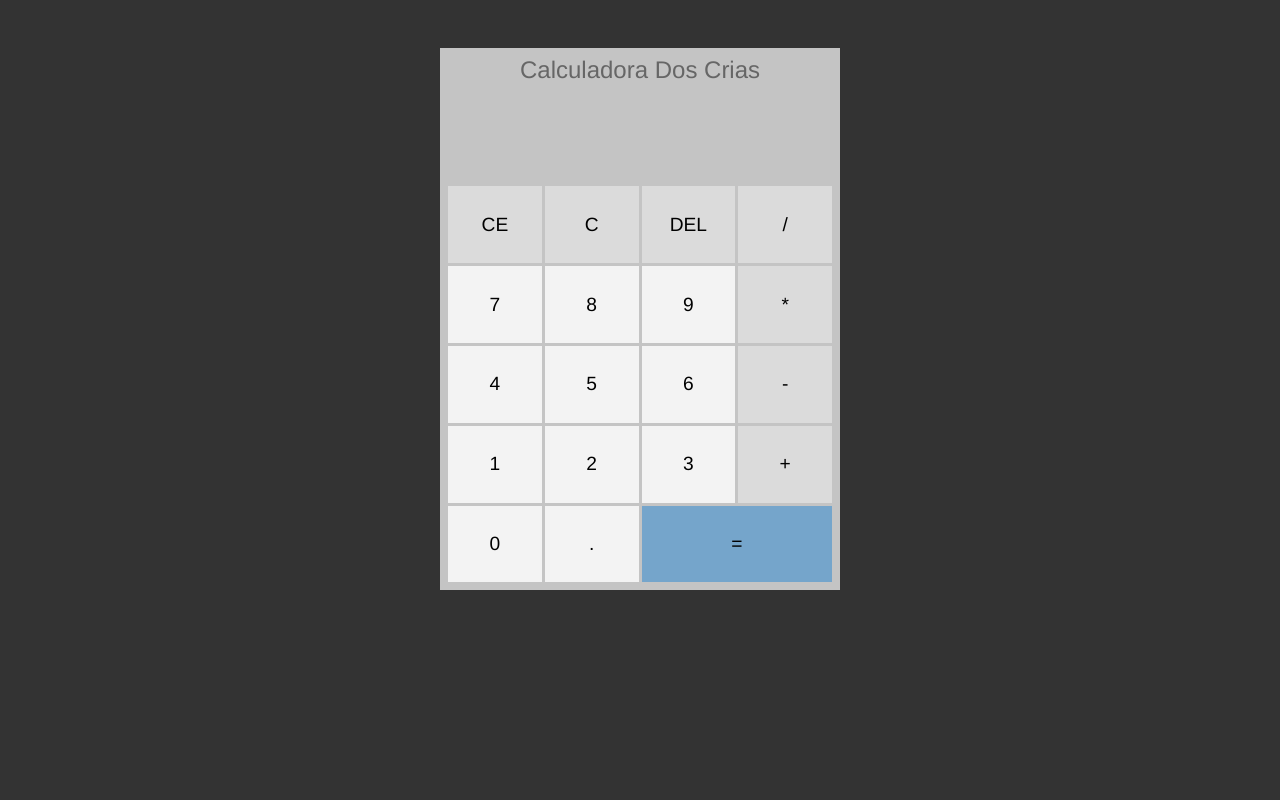
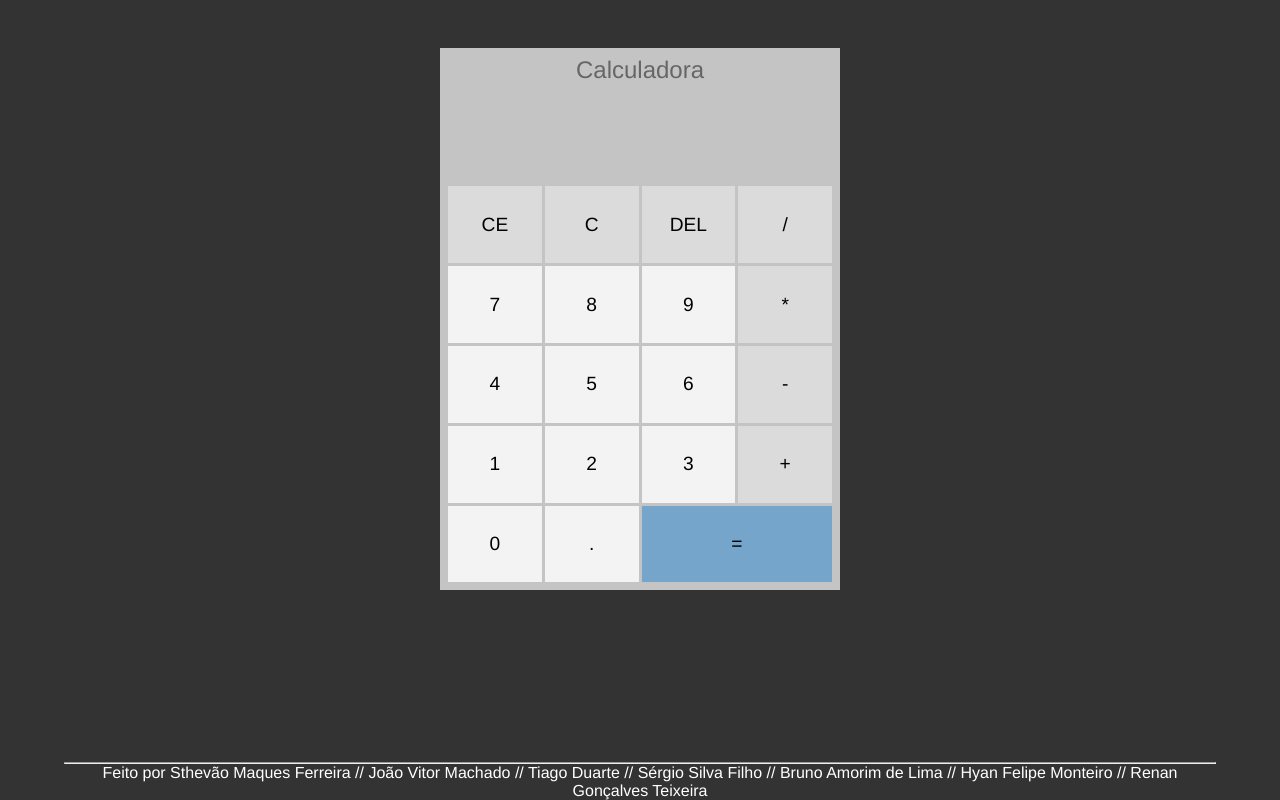
Before and after one commit to sthevaolol/js_calc-main, a plain HTML site: page index.html in a window 1280 px wide. Drawn offline with Linux system fonts and the light colour scheme.

Commit message:
some changes :)

```diff
--- a/css/styles.css
+++ b/css/styles.css
@@ -81,3 +81,21 @@ body {
   grid-column: span 2;
   background-color: #3a91d8;
 }
+
+.fixarRodape {
+  bottom: 0;
+  position: fixed;
+  width: 90%;
+  text-align: center;
+  color: white;
+}
+
+.fixarRodape > a {
+  text-decoration: none;
+  color: white;
+}
+
+.fixarRodape > a:hover {
+  text-decoration: overline;
+  color: #666;
+}
--- a/index.html
+++ b/index.html
@@ -4,13 +4,13 @@
     <meta charset="UTF-8" />
     <meta http-equiv="X-UA-Compatible" content="IE=edge" />
     <meta name="viewport" content="width=device-width, initial-scale=1.0" />
-    <title>JS Calc</title>
+    <title>Cauculadora dos Crias </title>
     <link rel="stylesheet" href="css/styles.css" />
     <script src="js/scripts.js" defer></script>
   </head>
   <body>
     <div id="calc">
-      <h3>Calculadora Dos Crias</h3>
+      <h3>Calculadora</h3>
       <div id="operations">
         <div id="previous-operation"></div>
         <div id="current-operation"></div>
@@ -37,5 +37,14 @@
         <button id="equal-btn">=</button>
       </div>
     </div>
+
+    <footer class="fixarRodape"> <hr /> Feito por <a href="https://github.com/sthevaolol" target="_blank">Sthevão Maques Ferreira</a> //
+      <a href="https://github.com/jsecchin12"> João Vitor Machado</a>
+      <a href="https://github.com/duartin"> // Tiago Duarte</a>
+      <a href="https://github.com/Sergin027"> // Sérgio Silva Filho</a>
+      <a href="https://github.com/bruninlima10"> // Bruno Amorim de Lima</a>
+      <a href="https://github.com/Hyansx"> // Hyan Felipe Monteiro</a>
+      <a href="https://github.com/RenanG2"> // Renan Gonçalves  Teixeira</a>
+       </footer>
   </body>
 </html>
```
Also changed, not shown: js/scripts.js (+14 -14 lines).
